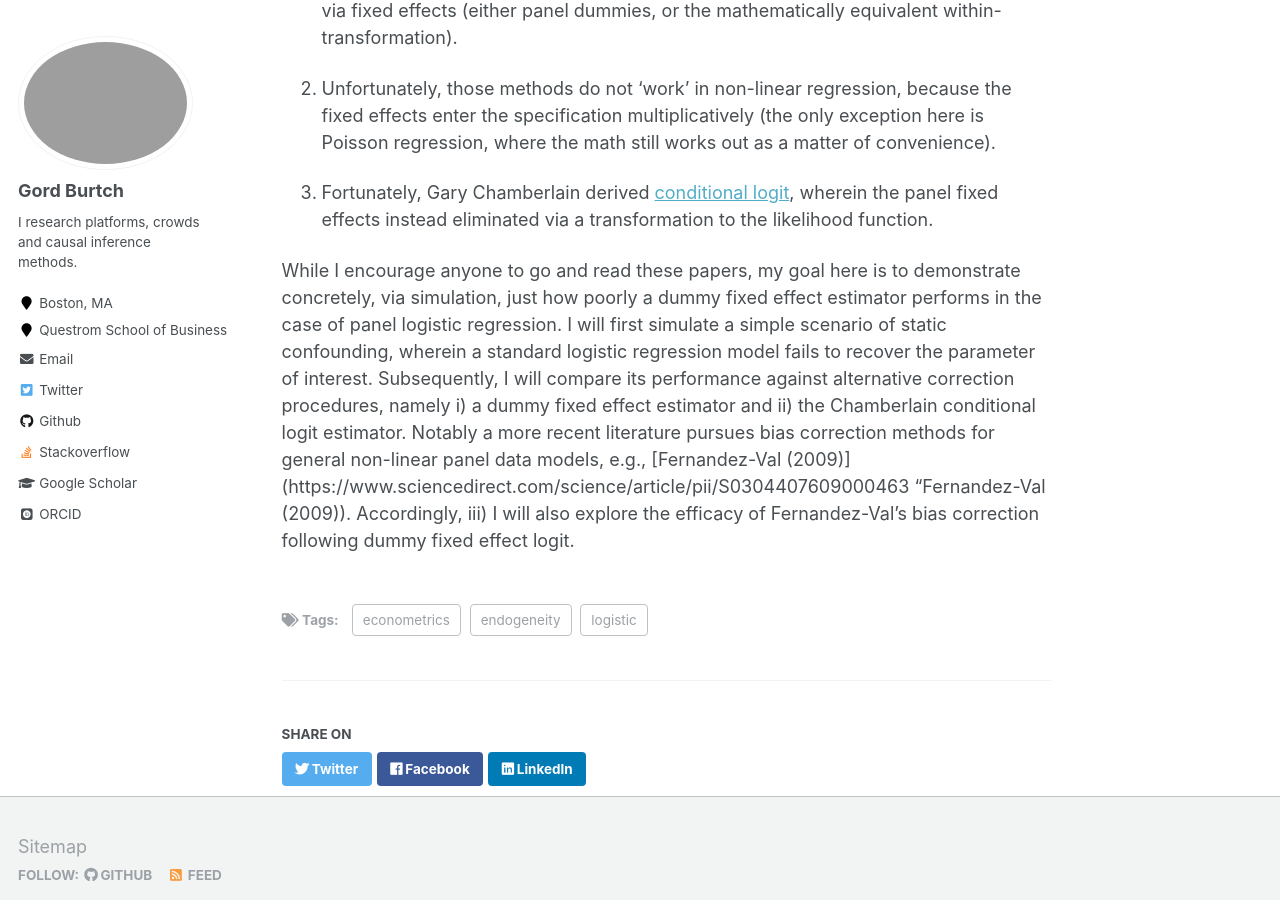
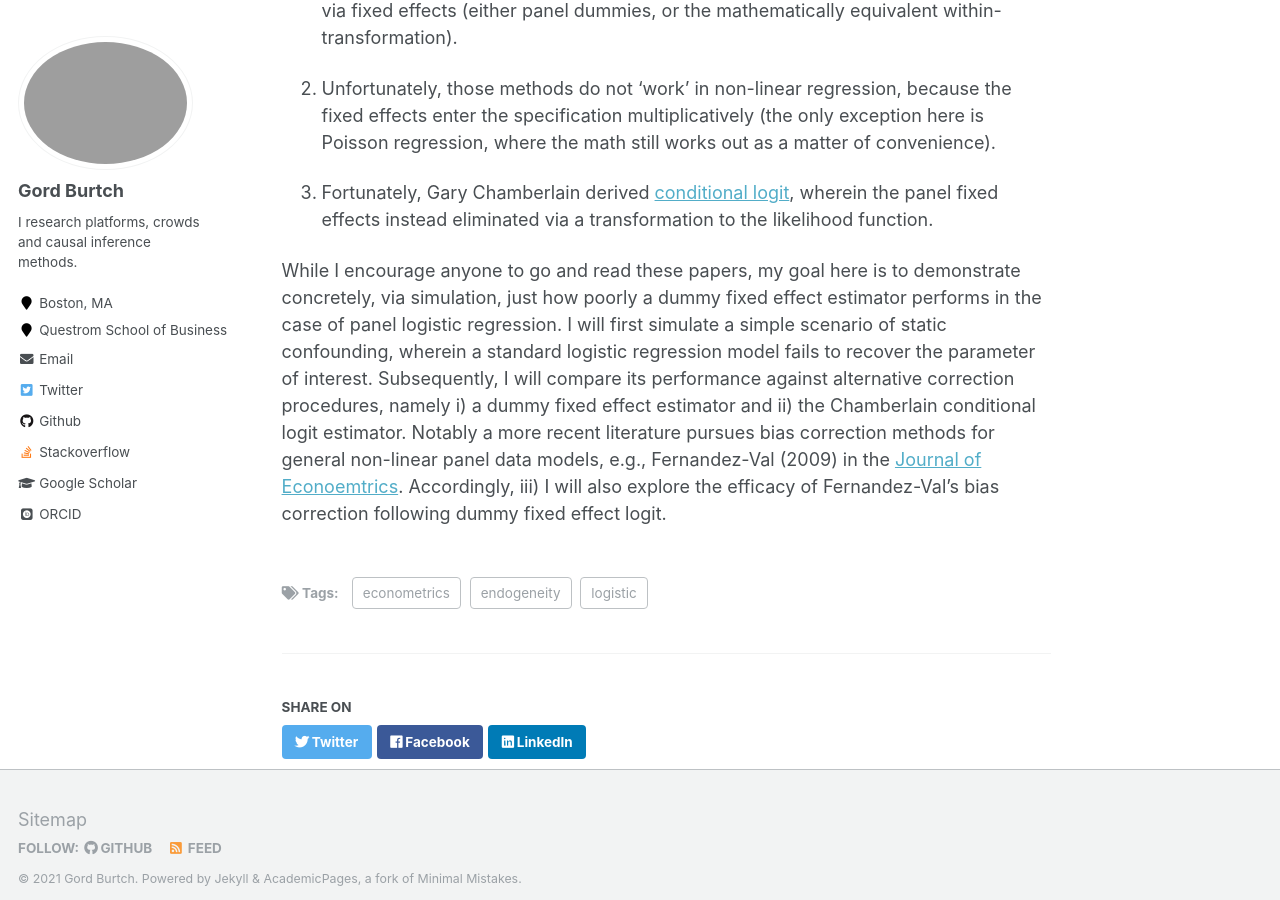
Before and after one commit to gburtch/gburtch.github.io, a Jekyll site: the page built from _posts/2012-08-14-blog-post-1.md, in a window 1280 px wide and 900 px high, scrolled down 637 px. Built offline with Jekyll 4.4.1, drawn with Linux system fonts in a browser that asks for light colours; some web fonts are replaced.

Commit message:
Update 2012-08-14-blog-post-1.md

```diff
--- a/_posts/2012-08-14-blog-post-1.md
+++ b/_posts/2012-08-14-blog-post-1.md
@@ -21,4 +21,4 @@
 
 3. Fortunately, Gary Chamberlain derived [conditional logit](https://www.jstor.org/stable/2297110?seq=1 "conditional logit"), wherein the panel fixed effects instead eliminated via a transformation to the likelihood function.
 
-While I encourage anyone to go and read these papers, my goal here is to demonstrate concretely, via simulation, just how poorly a dummy fixed effect estimator performs in the case of panel logistic regression. I will first simulate a simple scenario of static confounding, wherein a standard logistic regression model fails to recover the parameter of interest. Subsequently, I will compare its performance against alternative correction procedures, namely i) a dummy fixed effect estimator and ii) the Chamberlain conditional logit estimator. Notably a more recent literature pursues bias correction methods for general non-linear panel data models, e.g., [Fernandez-Val (2009)](https://www.sciencedirect.com/science/article/pii/S0304407609000463 "Fernandez-Val (2009)). Accordingly, iii) I will also explore the efficacy of Fernandez-Val's bias correction following dummy fixed effect logit.
+While I encourage anyone to go and read these papers, my goal here is to demonstrate concretely, via simulation, just how poorly a dummy fixed effect estimator performs in the case of panel logistic regression. I will first simulate a simple scenario of static confounding, wherein a standard logistic regression model fails to recover the parameter of interest. Subsequently, I will compare its performance against alternative correction procedures, namely i) a dummy fixed effect estimator and ii) the Chamberlain conditional logit estimator. Notably a more recent literature pursues bias correction methods for general non-linear panel data models, e.g., Fernandez-Val (2009) in the [Journal of Econoemtrics](https://www.sciencedirect.com/science/article/pii/S0304407609000463 "Journal of Econometrics"). Accordingly, iii) I will also explore the efficacy of Fernandez-Val's bias correction following dummy fixed effect logit.
```
